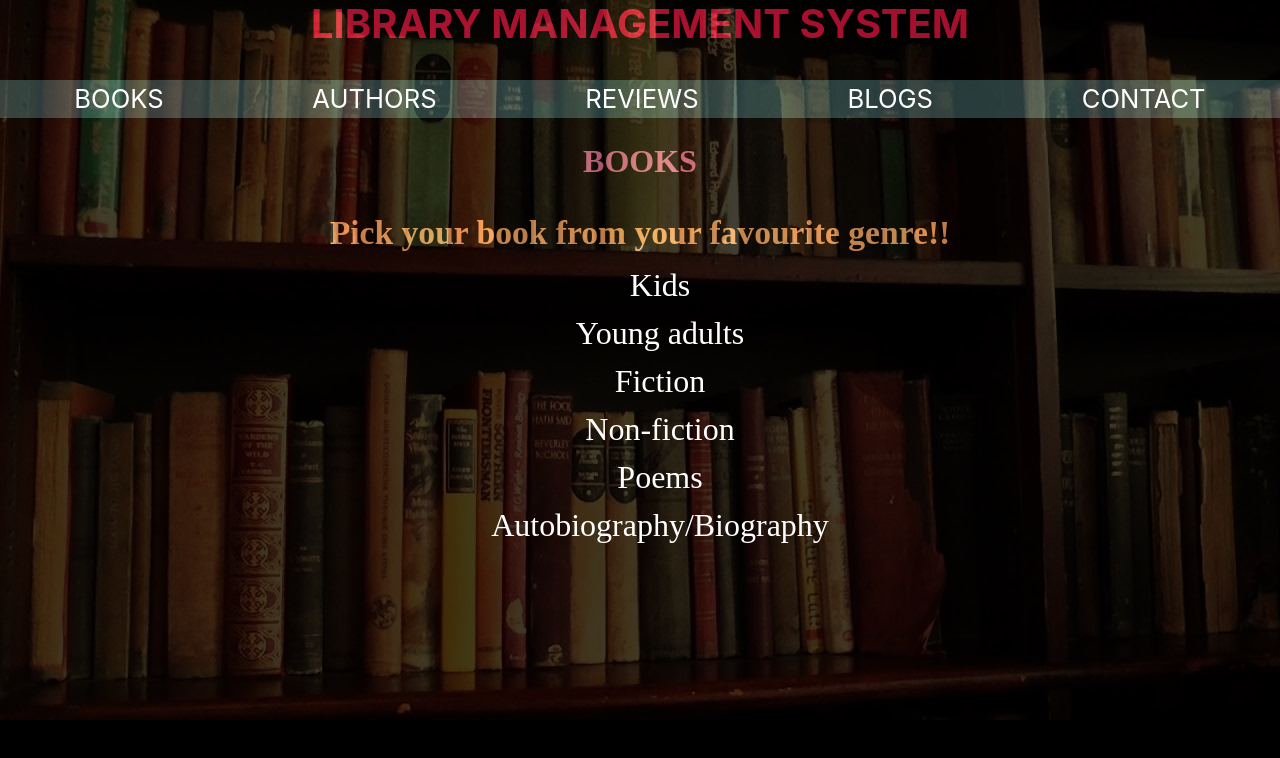
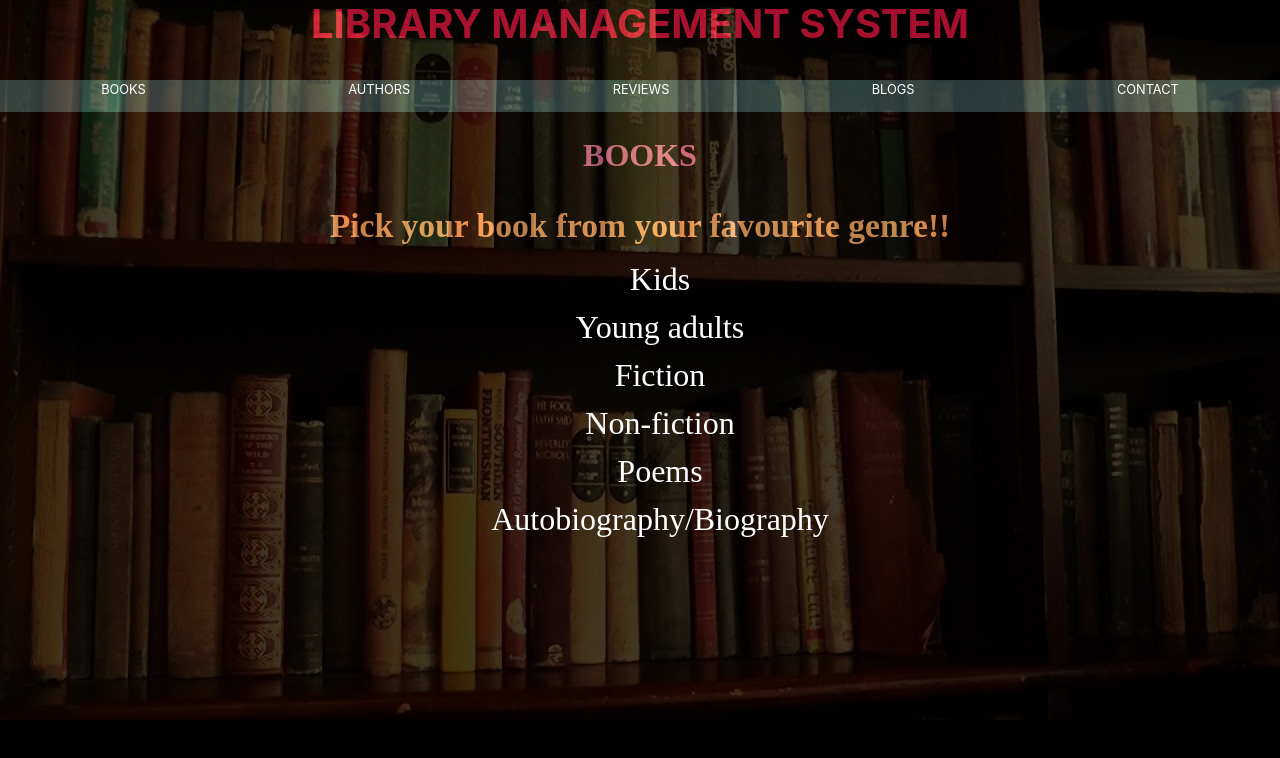
Before and after one commit to Pournami02/libraymng_system_bookpage, a plain HTML site: page index.html in a window 1280 px wide. Drawn offline with nearby package versions, Linux system fonts and the light colour scheme.

Commit message:
Update style.css

```diff
--- a/style.css
+++ b/style.css
@@ -24,7 +24,7 @@ body{
 	display:inline-block;
 	flex-grow:1;
 	display:flex-grow;
-	font-size:2vw;
+	font-size:1vw;
 	position: relative;
 	z-index: 1;
 }
```
